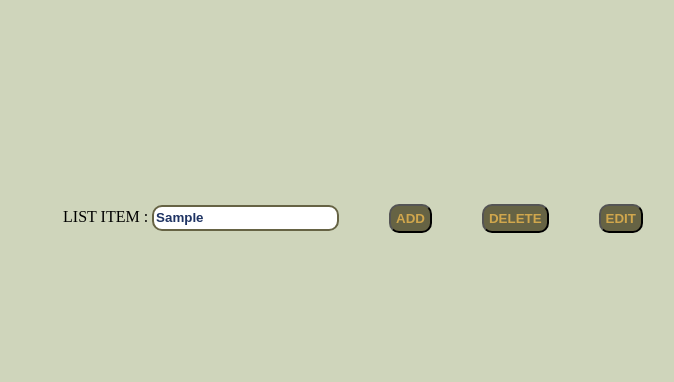
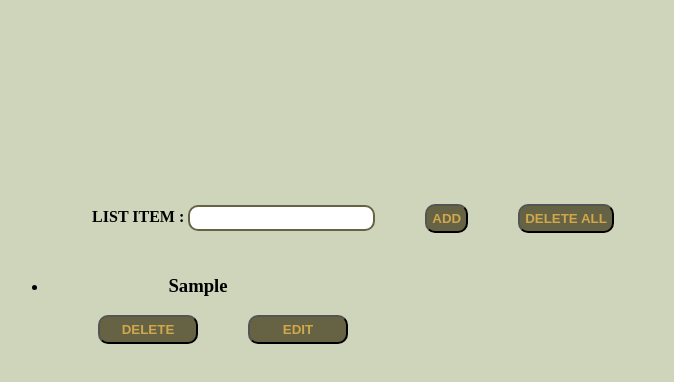
Before and after one commit to TanoliSaqib276/TO-DO-LIST-learning-phase-, a plain HTML site: page index.html in a window 1280 px wide. Both pictures are taken after typing "Sample" into the empty fields and a click on the button "ADD". Shown: the whole page, without its empty margins (287-961 px from the left). Drawn offline with Linux system fonts and the light colour scheme.

Commit message:
third half

```diff
--- a/app.js
+++ b/app.js
@@ -1,29 +1,82 @@
 let itemList = document.getElementById("list-item");
+
 let orderedList = document.getElementById("itemInList");
-function add(){
+
+
+function add() {
 
     let li = document.createElement('li');
     let txt = document.createElement('h3');
     let inputTxt = document.createTextNode(itemList.value);
     txt.appendChild(inputTxt);
     li.appendChild(txt);
-    orderedList.appendChild(li);
-//for Delete button
+    orderedList.appendChild(li);// IN WHOLE SCENRIO ONLY LI WILL BE APPEND IN UL
+    itemList.value = '';
+    //for Delete button
     let delbtn = document.createElement('button');
     let btnTxt = document.createTextNode('DELETE');
     delbtn.appendChild(btnTxt);
-    delbtn.setAttribute('class','btn')
-    orderedList.appendChild(delbtn);
-//For Edit btn
+    delbtn.setAttribute('class', 'btn');
+    delbtn.setAttribute('onclick', 'delDom(this)');
+    li.appendChild(delbtn)
+    // orderedList.appendChild(delbtn); // WRONG STEP
+    //For Edit btn
     let editbtn = document.createElement('button');
     let edtbtnTxt = document.createTextNode('EDIT');
     editbtn.appendChild(edtbtnTxt);
-    editbtn.setAttribute('class','btn')
-    orderedList.appendChild(editbtn)
+    editbtn.setAttribute('class', 'btn')
+    editbtn.setAttribute('onclick', 'editDom(this)')
+    // orderedList.appendChild(editbtn) //WRONG STEP
+    li.appendChild(editbtn)
 
 }
-// function delAll(){
-//     let trgToRemove = document.getElementById('itemInList').childNodes[2];
-//     console.log(trgToRemove)
-// }
-function edt(){}
+function delAll() {
+
+    orderedList.innerHTML = '';
+}
+
+function delDom(delElement){
+    let remList = delElement.parentNode
+
+    remList.remove()
+
+}
+
+let addBtn = document.getElementById('add');
+
+function editDom(editElement){
+    // console.log(editElement);
+
+    // let toEdit = editElement.parentNode.firstChild.innerHTML;
+
+    // console.log(toEdit);
+
+    // let newTxt = prompt('write updated txt')
+
+    // editElement.parentNode.firstChild.innerHTML = newTxt
+
+
+    let editedText = editElement.parentNode.firstChild.innerHTML;
+
+    itemList.value = editedText;
+    addBtn.innerHTML = 'Update';
+    addBtn.setAttribute('onclick','updateItem(this)');
+
+}
+
+function updateItem(updateElement){
+
+    console.log(updateElement,itemList.value);
+
+    let parentToFind = orderedList.childNodes;
+
+    console.log(parentToFind);
+
+    // orderedList.childNodes[1].childNodes[0].innerHTML = itemList.value;
+
+    // addBtn.innerHTML = 'ADD';
+
+    // itemList.value = '';
+
+
+}
--- a/index.html
+++ b/index.html
@@ -14,10 +14,17 @@
         LIST ITEM : <input type="text"  id="list-item">
     </label><br><br>
 
-    <button class="add">ADD</button>
-    <button class="delete">DELETE</button>
-    <button class="edit">EDIT</button>
+    <button onclick="add()" id="add">ADD</button>
+    <button onclick="delAll()">DELETE ALL</button>
+
 </div>
+
+<ul id="itemInList">
+
+</ul>
+
+
+<script src="app.js"></script>
 
 </body>
 </html>
--- a/style.css
+++ b/style.css
@@ -3,6 +3,7 @@ body{
     padding: 0px;
     text-align: center;
     background-color: rgba(159, 170, 119, 0.493);
+    font-weight: bold;
 }
 button{
     display: flex;
@@ -22,6 +23,7 @@ button{
     border-radius: 10px;
     font-weight: bold;
     color: rgb(30, 51, 99);
+
 }
 #list-item:focus{
     background-color: rgba(159, 170, 119, 0.493)
@@ -33,3 +35,16 @@ button{
     margin-top: 200px ;
 
 }
+#itemInList{
+   display: inline-block;
+    margin-top: 20px ;
+    margin-right: 350px ;
+}
+.btn{
+    float: left;
+    width: 100px;
+
+
+
+
+}
```
